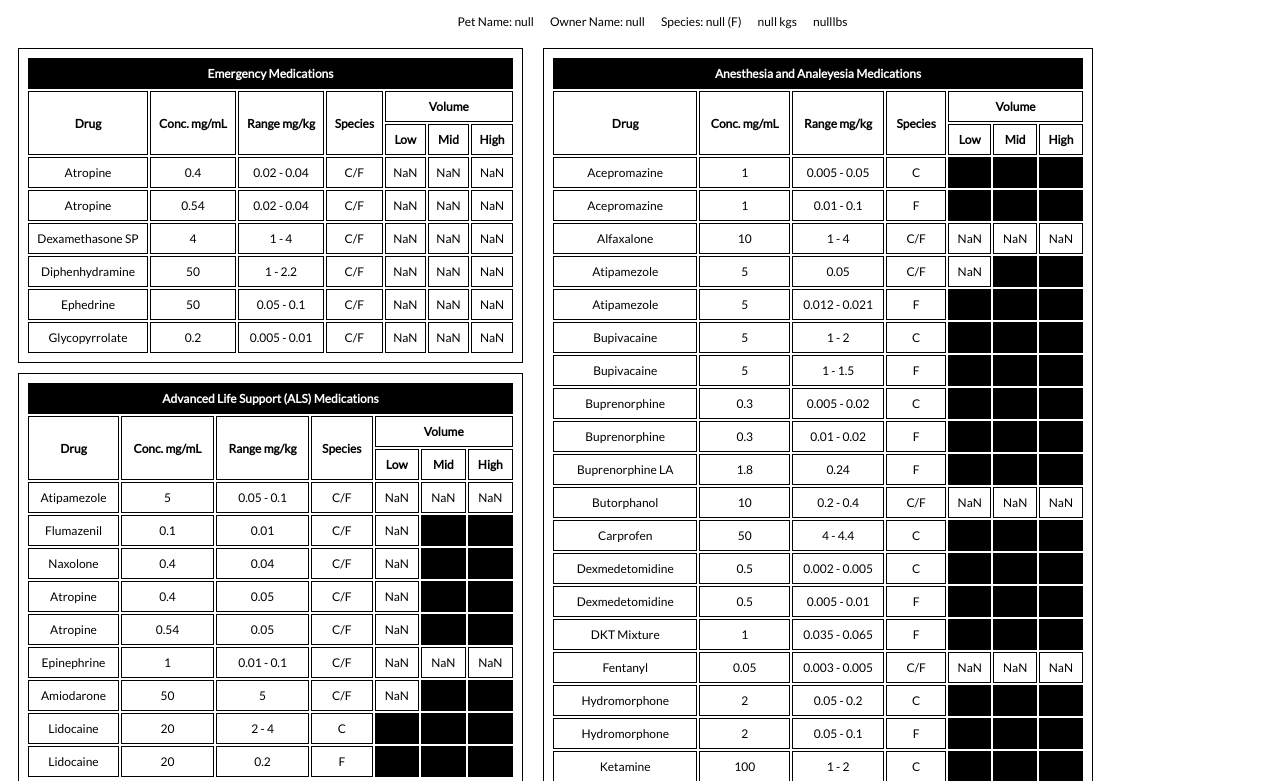
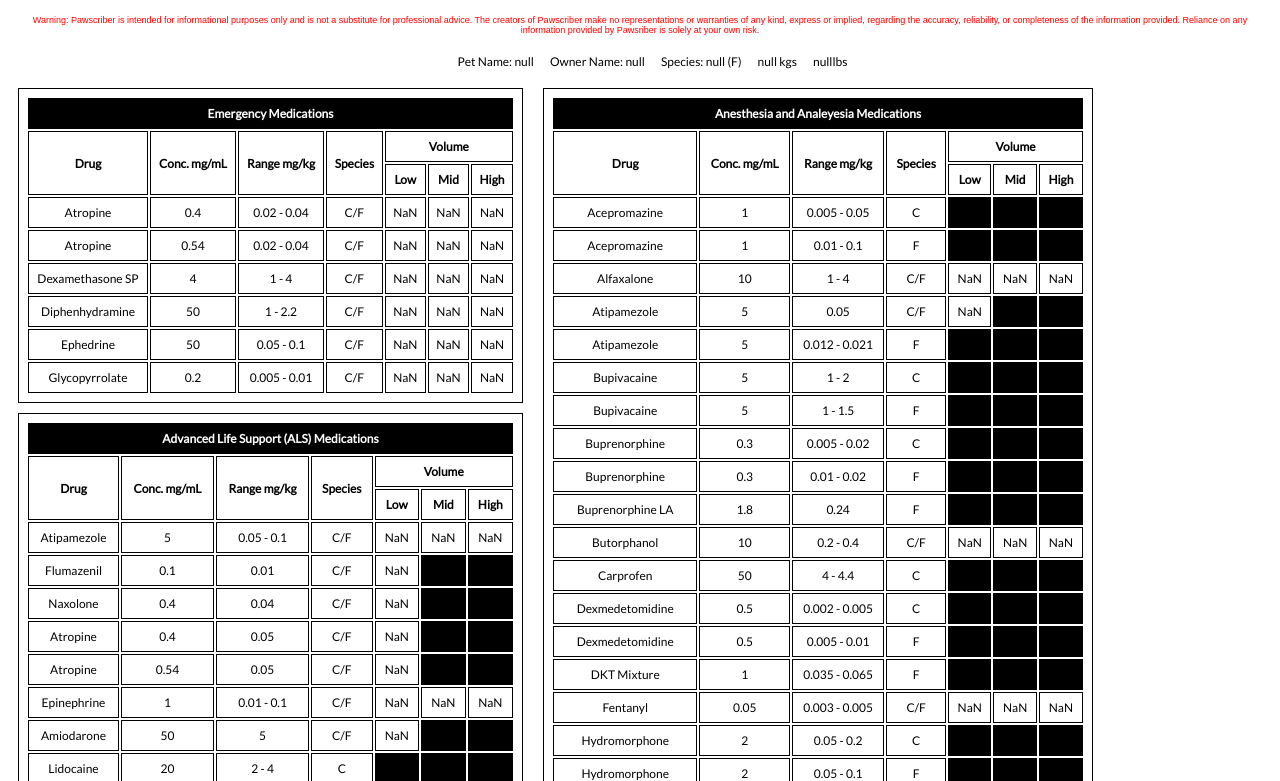
Before and after one commit to ishaaty/dosageCalcWeb, a website: page tables.html in a window 1280 px wide. Shown: the part 105-886 px from the top of the page. Drawn offline with Linux system fonts and the light colour scheme.

Commit message:
added disclaimer

```diff
--- a/style.css
+++ b/style.css
@@ -83,3 +83,16 @@ table {
     text-align: center;
     /* width: 200px; */
 }
+
+
+#disclaimer {
+    color: red;
+    font-size: 9px;
+    border: none;
+    cursor: auto;
+}
+
+#disclaimer:hover {
+    background-color: white;
+    color: red;
+}
--- a/tables.html
+++ b/tables.html
@@ -16,6 +16,9 @@
 </head>
 <body>
     <h1>Pawscriber: Dosage Calculator for Canines and Felines</h1>
+    <button id="disclaimer" width="5" style="margin-top: 0px;">Warning: Pawscriber is intended for informational purposes only and is not a substitute for professional advice.
+        The creators of Pawscriber make no representations or warranties of any kind, express or implied, regarding the accuracy, reliability, or completeness of the information provided.
+        Reliance on any information provided by Pawsriber is solely at your own risk.</button>
 
     <table id="header" style="display: flex; justify-content: center; align-items: center;">
         <tr>
```
